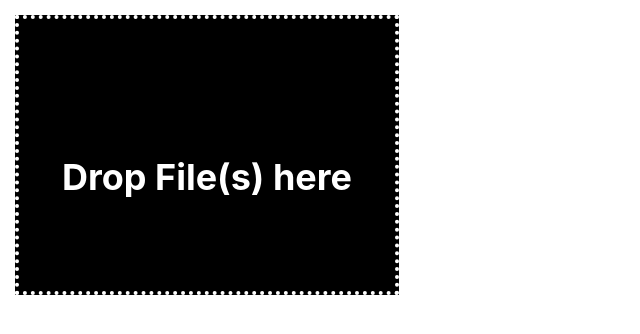
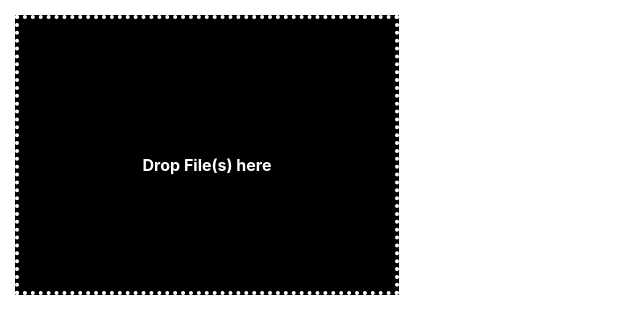
Before and after one commit to nativekar/Here-DnD, a React (Create React App) app in the folder geo-location/: page / in a window 1280 px wide. Shown: the top 334 px of the page, without its empty margins (0-640 px from the left). Built offline with nearby package versions, Linux system fonts and the light colour scheme.

Commit message:
chore: moved css to .css file

```diff
--- a/geo-location/src/App.css
+++ b/geo-location/src/App.css
@@ -1,16 +1,42 @@
 .App {
   height: 100%;
+  display: flex;
 }
 
-.dropContainer {
-  display: flex;
-  flex-wrap: nowrap;
+.overlay-container {
+  margin: 15px 15px;
+  height: 35%;
+  width: 30%;
+  position: relative;
+  background-color: #ccc;
 }
 
-.dropContainer > div {
-  width: 50%;
-  margin: 10px;
+.drop-area {
+  border: dotted white 4px;
+  background-color: black;
+  position: absolute;
+  top: 0;
+  bottom: 0;
+  left: 0;
+  right: 0;
+  z-index: 9999;
+}
+
+.drop-area-text {
+  position: absolute;
+  top: 50%;
+  right: 0;
+  left: 0;
   text-align: center;
-  line-height: 75px;
-  font-size: 30px;
+  color: #fff;
+  font-size: 36;
+  font-weight: bold;
 }
+
+.address-area {
+  position: relative;
+  overflow-y: auto;
+  margin: 25px;
+  line-height: 2;
+  font-size: 18px;
+}
--- a/geo-location/src/App.js
+++ b/geo-location/src/App.js
@@ -70,11 +70,7 @@ function App() {
   return (
     <div className="App">
       <FileUpload handleDrop={handleDrop} />
-      <div className="dropContainer">
-        <div>
-          <LocationsList locations={locations} />
-        </div>
-      </div>
+      <LocationsList locations={locations} />
     </div>
   );
 }
--- a/geo-location/src/Components/FileUpload/FileUpload.jsx
+++ b/geo-location/src/Components/FileUpload/FileUpload.jsx
@@ -1,4 +1,5 @@
 import React, { Component } from "react";
+import "../../App.css";
 class FileUpload extends Component {
   state = {
     drag: false,
@@ -57,40 +58,9 @@ class FileUpload extends Component {
 
   render() {
     return (
-      <div
-        style={{
-          margin: "15px 15px",
-          height: "35%",
-          width: "30%",
-          position: "relative",
-          backgroundColor: "#ccc",
-        }}
-        ref={this.dropRef}
-      >
-        <div
-          style={{
-            border: "dotted white 4px",
-            backgroundColor: "black",
-            position: "absolute",
-            top: 0,
-            bottom: 0,
-            left: 0,
-            right: 0,
-            zIndex: 9999,
-          }}
-        >
-          <div
-            style={{
-              position: "absolute",
-              top: "50%",
-              right: 0,
-              left: 0,
-              textAlign: "center",
-              color: "#fff",
-              fontSize: 36,
-              fontWeight: "bold",
-            }}
-          >
+      <div className="overlay-container" ref={this.dropRef}>
+        <div className="drop-area">
+          <div className="drop-area-text">
             <div>Drop File(s) here</div>
           </div>
         </div>
--- a/geo-location/src/Components/LocationsList/LocationsList.jsx
+++ b/geo-location/src/Components/LocationsList/LocationsList.jsx
@@ -1,15 +1,9 @@
 import React from "react";
+import "../../App.css";
 
 function LocationsList({ locations }) {
   return (
-    <div
-      style={{
-        width: "50%",
-        position: "relative",
-        overflowY: "auto",
-        color: "red",
-      }}
-    >
+    <div className="address-area">
       {locations?.map((loc, index) => (
         <div key={loc.Name + index}>
           <label>Name: {loc.Name}</label>
```
Also changed, not shown: 1 other file (tests, documents, lock files or other folders).
